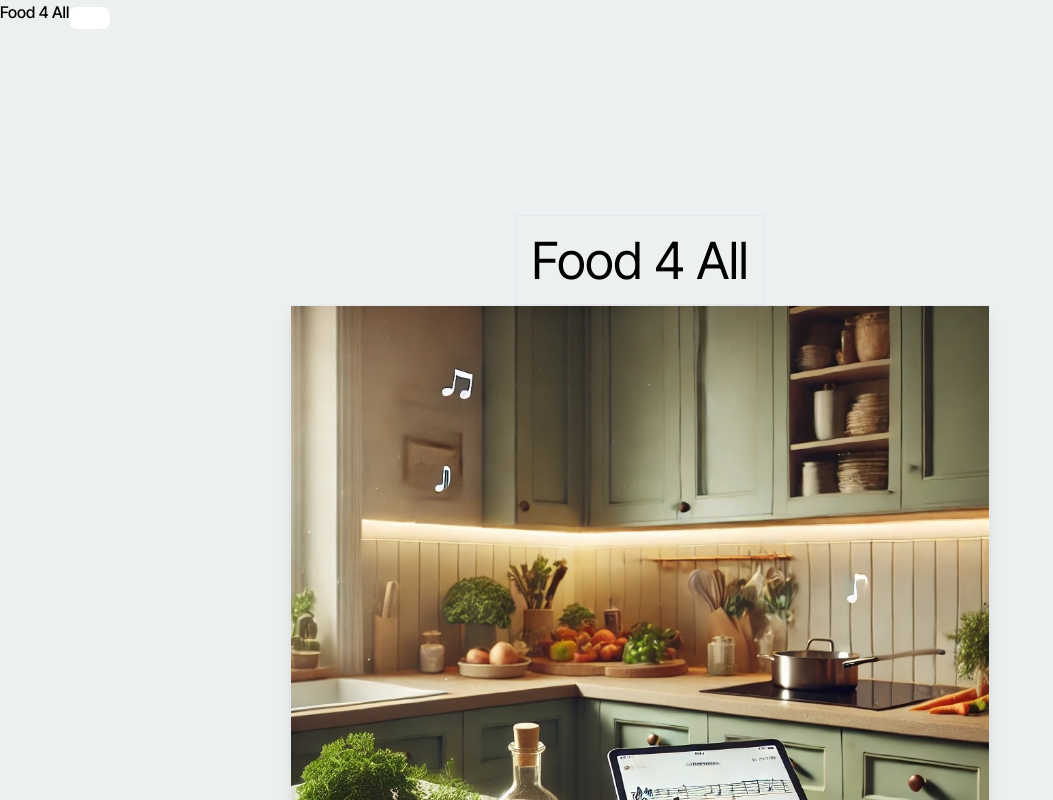
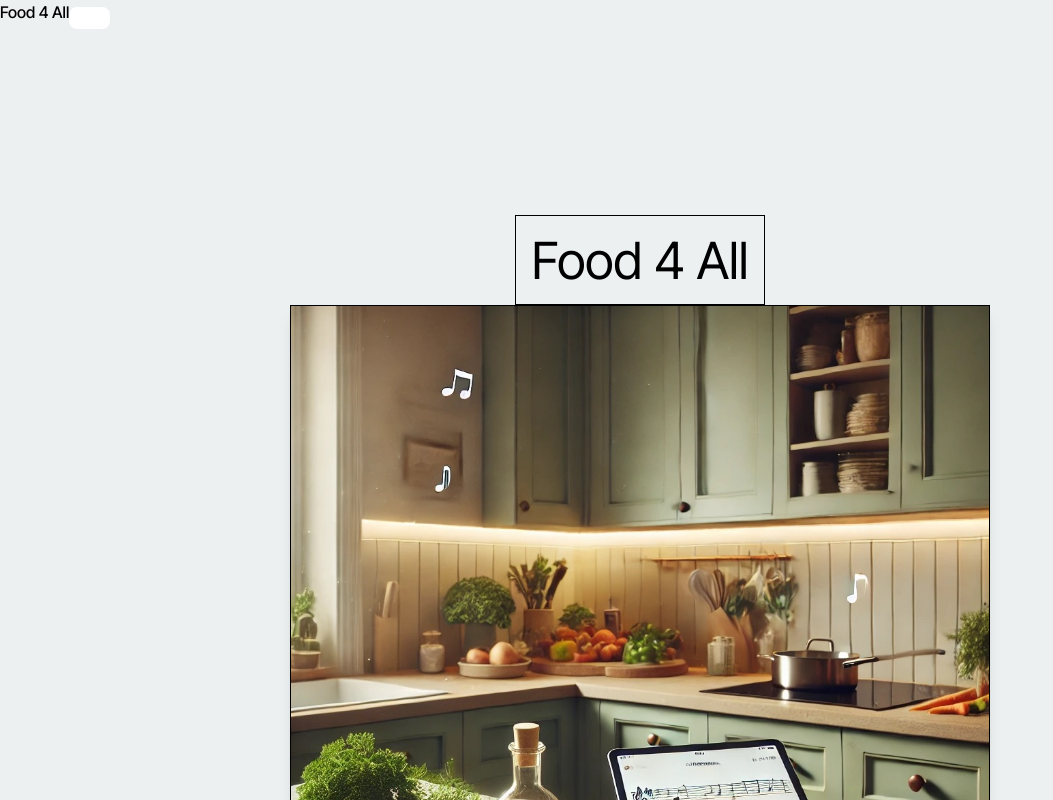
Before and after one commit to lattecoding/food-4-all, a React (Vite) app in the folder client/: page / in a window 1280 px wide. Shown: the top 800 px of the page, without its empty margins (0-1053 px from the left). Built offline with nearby package versions, Linux system fonts and the light colour scheme.

Commit message:
updates client -> index.css tailwind imports to match current version (got rid of dated directives base and component.

```diff
--- a/client/src/index.css
+++ b/client/src/index.css
@@ -1,6 +1,6 @@
 @import url("https://fonts.googleapis.com/css2?family=Inter+Tight:ital,wght@0,100..900;1,100..900&display=swap");
-@tailwind base;
-@tailwind components;
+@import "tailwindcss/preflight";
+@tailwind utilities;
 @tailwind utilities;
 
 :root {
```
